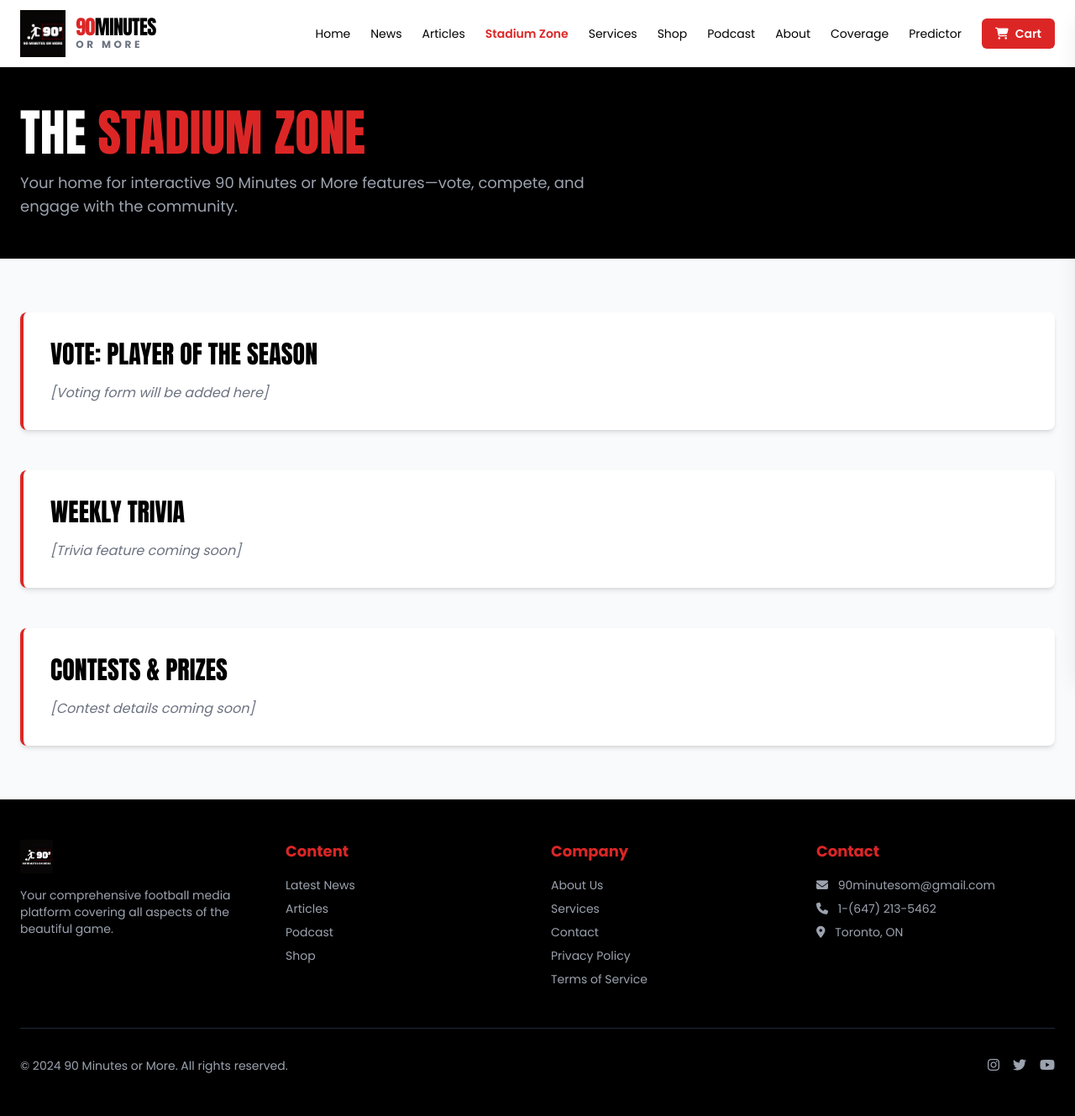
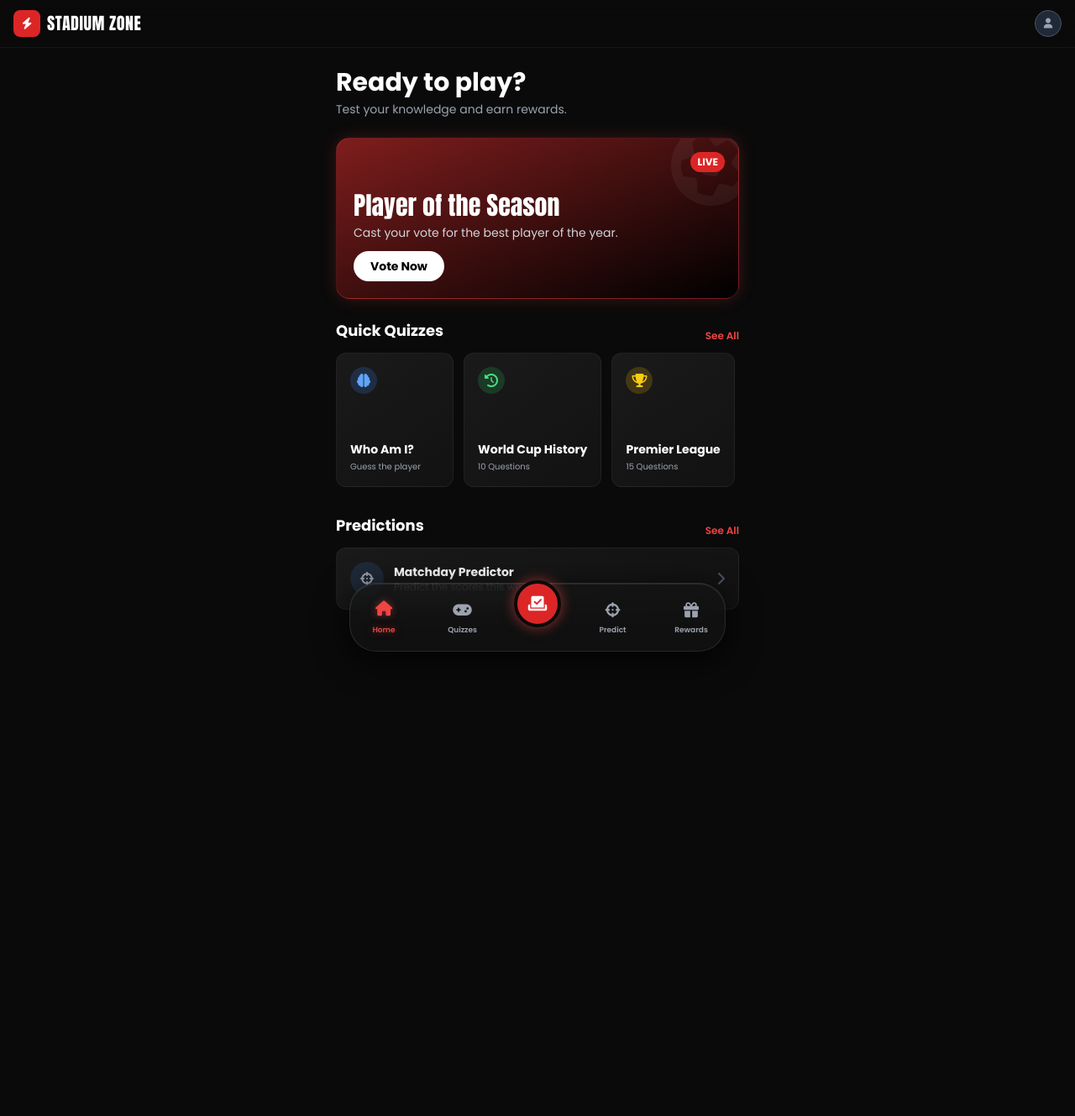
Before and after one commit to AltaAIConsult/90-minutes-site, a website: page stadium-zone/index.html in a window 1280 px wide. Shown: the whole page at 84% size. After the commit the page ends 918 px from the top, so only its background shows below. Drawn offline with nearby package versions, Linux system fonts and the light colour scheme.

Commit message:
Update Stadium Zone layout with app UI

```diff
--- a/stadium-zone/index.html
+++ b/stadium-zone/index.html
@@ -2,172 +2,213 @@
 <html lang="en">
 <head>
     <meta charset="UTF-8">
-    <meta name="viewport" content="width=device-width, initial-scale=1.0">
-    <title>The Stadium Zone | 90 Minutes or More</title>
-    <meta name="description" content="Your home for interactive 90 Minutes or More features—vote, compete, and engage with the community.">
+    <meta name="viewport" content="width=device-width, initial-scale=1.0, maximum-scale=1.0, user-scalable=no">
+    <title>Stadium Zone | 90 Minutes or More</title>
 
     <script src="https://cdn.tailwindcss.com"></script>
     <link href="https://fonts.googleapis.com/css2?family=Anton&family=Poppins:wght@300;400;500;600;700&display=swap" rel="stylesheet">
     <link rel="stylesheet" href="https://cdnjs.cloudflare.com/ajax/libs/font-awesome/6.4.0/css/all.min.css">
+
     <style>
-        body { font-family: 'Poppins', sans-serif; }
+        /* Base App Styles */
+        body {
+            font-family: 'Poppins', sans-serif;
+            background-color: #0a0a0a; /* Deep, pitch black */
+            color: white;
+            overflow-x: hidden;
+            /* Hide default scrollbar for app feel */
+            -ms-overflow-style: none;
+            scrollbar-width: none;
+        }
+        body::-webkit-scrollbar { display: none; }
+
         .font-anton { font-family: 'Anton', sans-serif; }
-        .nav-link { position: relative; }
-        .nav-link::after { content: ''; position: absolute; width: 0; height: 2px; bottom: -2px; left: 0; background-color: #ef4444; transition: width 0.3s ease; }
-        .nav-link:hover::after { width: 100%; }
+
+        /* Hide standard scrollbars on horizontal sliders */
+        .no-scrollbar::-webkit-scrollbar { display: none; }
+        .no-scrollbar { -ms-overflow-style: none; scrollbar-width: none; }
+
+        /* Glassmorphism Dock - The core "iPhone" feel */
+        .glass-dock {
+            background: rgba(20, 20, 20, 0.65);
+            backdrop-filter: blur(16px);
+            -webkit-backdrop-filter: blur(16px);
+            border: 1px solid rgba(255, 255, 255, 0.1);
+            box-shadow: 0 10px 40px rgba(0, 0, 0, 0.8), inset 0 1px 0 rgba(255, 255, 255, 0.1);
+        }
+
+        /* Active tab glow */
+        .dock-item.active {
+            color: #ef4444; /* Brand Red */
+            text-shadow: 0 0 10px rgba(239, 68, 68, 0.5);
+        }
+
+        .dock-item.active i {
+            transform: translateY(-2px);
+            transition: transform 0.3s cubic-bezier(0.175, 0.885, 0.32, 1.275);
+        }
+
+        /* Game Card Styles */
+        .game-card {
+            background: linear-gradient(145deg, #1a1a1a, #121212);
+            border: 1px solid rgba(255, 255, 255, 0.05);
+            transition: transform 0.2s ease, box-shadow 0.2s ease;
+        }
+        .game-card:active {
+            transform: scale(0.97);
+        }
     </style>
 </head>
-<body class="bg-gray-50 text-black">
+<body class="pb-32">
 
-    <!-- Navigation -->
-    <nav class="fixed w-full bg-white shadow-md z-50">
-        <div class="container mx-auto px-6 py-3 flex justify-between items-center">
-            <a href="../index.html" class="flex items-center group">
-                <img src="../images/logo.jpeg" alt="90 Minutes or More" class="h-14 mr-3 group-hover:scale-105 transition duration-300">
-                <div class="hidden sm:block">
-                    <span class="font-anton text-2xl tracking-tight leading-none">
-                        <span class="text-red-600">90</span><span class="text-black">MINUTES</span>
-                    </span>
-                    <span class="block text-xs font-bold tracking-[0.3em] text-gray-500 uppercase -mt-1">Or More</span>
+    <!-- Header (App Style) -->
+    <header class="fixed top-0 w-full z-40 bg-[#0a0a0a]/80 backdrop-blur-md border-b border-white/5 px-4 py-3 flex justify-between items-center">
+        <div class="flex items-center gap-2">
+            <!-- Using a generic icon for the app logo feel -->
+            <div class="w-8 h-8 bg-red-600 rounded-lg flex items-center justify-center">
+                <i class="fas fa-bolt text-white text-sm"></i>
             </div>
-            </a>
-            <div class="hidden md:flex items-center space-x-6">
-                <a href="../index.html" class="nav-link text-sm text-black hover:text-red-600">Home</a>
-                <a href="../news/index.html" class="nav-link text-sm text-black hover:text-red-600">News</a>
-                <a href="../article/index.html" class="nav-link text-sm text-black hover:text-red-600">Articles</a>
-                <a href="index.html" class="nav-link text-sm text-red-600 font-semibold">Stadium Zone</a>
-                <a href="../services/index.html" class="nav-link text-sm text-black hover:text-red-600">Services</a>
-                <a href="../shop/index.html" class="nav-link text-sm text-black hover:text-red-600">Shop</a>
-                <a href="../podcast/index.html" class="nav-link text-sm text-black hover:text-red-600">Podcast</a>
-                <a href="../about/index.html" class="nav-link text-sm text-black hover:text-red-600">About</a>
-                <a href="../official-coverage/index.html" class="nav-link text-sm text-black hover:text-red-600">Coverage</a>
-                <a href="../world-cup-predictor/index.html" class="nav-link text-sm text-black hover:text-red-600">Predictor</a>
+            <span class="font-anton text-xl tracking-wide">STADIUM ZONE</span>
+        </div>
+        <div class="w-8 h-8 rounded-full bg-gray-800 border border-gray-600 flex items-center justify-center">
+            <i class="fas fa-user text-gray-400 text-xs"></i>
+        </div>
+    </header>
 
-                <button onclick="toggleCart()" class="relative bg-red-600 hover:bg-red-700 text-white font-semibold py-2 px-4 rounded-md text-sm transition duration-300 flex items-center">
-                    <i class="fas fa-shopping-cart mr-2"></i>
-                    <span class="hidden lg:inline">Cart</span>
-                    <span id="cart-count" class="absolute -top-2 -right-2 bg-black text-white text-xs rounded-full h-5 w-5 flex items-center justify-center hidden">0</span>
-                </button>
+    <!-- Main Content Area -->
+    <main class="pt-20 px-4 max-w-lg mx-auto">
+
+        <!-- Hero / Greeting -->
+        <div class="mb-6">
+            <h1 class="text-3xl font-bold mb-1">Ready to play?</h1>
+            <p class="text-gray-400 text-sm">Test your knowledge and earn rewards.</p>
         </div>
-            <button id="mobile-menu-button" class="md:hidden text-black focus:outline-none">
-                <svg class="w-6 h-6" fill="none" stroke="currentColor" viewBox="0 0 24 24"><path stroke-linecap="round" stroke-linejoin="round" stroke-width="2" d="M4 6h16M4 12h16M4 18h16"></path></svg>
-            </button>
+
+        <!-- Featured / Hero Card -->
+        <div class="relative w-full h-48 rounded-2xl overflow-hidden mb-6 bg-gradient-to-br from-red-900 to-black border border-red-500/30 p-5 flex flex-col justify-end shadow-[0_0_20px_rgba(239,68,68,0.2)]">
+            <div class="absolute top-4 right-4 bg-red-600 text-xs font-bold px-2 py-1 rounded-full z-10">LIVE</div>
+            <!-- Decorative background element -->
+            <i class="fas fa-futbol absolute -right-4 -top-4 text-8xl text-white/5 rotate-12"></i>
+
+            <h2 class="font-anton text-3xl mb-1 relative z-10">Player of the Season</h2>
+            <p class="text-sm text-gray-300 mb-3 relative z-10">Cast your vote for the best player of the year.</p>
+            <button class="bg-white text-black font-bold py-2 px-5 rounded-full w-max text-sm relative z-10 hover:bg-gray-200 transition">Vote Now</button>
         </div>
-        <div id="mobile-menu" class="hidden md:hidden bg-white w-full px-6 pb-4">
-            <a href="../index.html" class="block text-black hover:text-red-600 py-2">Home</a>
-            <a href="../news/index.html" class="block text-black hover:text-red-600 py-2">News</a>
-            <a href="../article/index.html" class="block text-black hover:text-red-600 py-2">Articles</a>
-            <a href="index.html" class="block text-red-600 font-semibold py-2">Stadium Zone</a>
-            <a href="../services/index.html" class="block text-black hover:text-red-600 py-2">Services</a>
-            <a href="../shop/index.html" class="block text-black hover:text-red-600 py-2">Shop</a>
-            <a href="../podcast/index.html" class="block text-black hover:text-red-600 py-2">Podcast</a>
-            <a href="../about/index.html" class="block text-black hover:text-red-600 py-2">About</a>
-            <a href="../official-coverage/index.html" class="block text-black hover:text-red-600 py-2">Coverage</a>
-            <a href="../world-cup-predictor/index.html" class="block text-black hover:text-red-600 py-2">Predictor</a>
+
+        <!-- Section: Quizzes -->
+        <div class="mb-6">
+            <div class="flex justify-between items-end mb-3">
+                <h2 class="text-lg font-bold">Quick Quizzes</h2>
+                <a href="#" class="text-xs text-red-500 font-semibold">See All</a>
             </div>
-    </nav>
 
-    <!-- Header -->
-    <section class="pt-32 pb-12 bg-black text-white">
-        <div class="container mx-auto px-6">
-            <h1 class="font-anton text-5xl md:text-6xl uppercase mb-4">The <span class="text-red-600">Stadium Zone</span></h1>
-            <p class="text-gray-400 text-lg max-w-2xl">Your home for interactive 90 Minutes or More features—vote, compete, and engage with the community.</p>
-        </div>
-    </section>
-
-    <!-- Stadium Zone Content -->
-    <main>
-        <div class="container mx-auto px-6 py-16 space-y-12">
-
-            <!-- Voting -->
-            <section id="voting-section" class="bg-white rounded-lg shadow-md p-8 border-l-4 border-red-600">
-                <h2 class="font-anton text-3xl uppercase mb-4">Vote: Player of the Season</h2>
-                <p class="text-gray-500 italic">[Voting form will be added here]</p>
-            </section>
-
-            <!-- Trivia -->
-            <section id="trivia-section" class="bg-white rounded-lg shadow-md p-8 border-l-4 border-red-600">
-                <h2 class="font-anton text-3xl uppercase mb-4">Weekly Trivia</h2>
-                <p class="text-gray-500 italic">[Trivia feature coming soon]</p>
-            </section>
-
-            <!-- Contests -->
-            <section id="contests-section" class="bg-white rounded-lg shadow-md p-8 border-l-4 border-red-600">
-                <h2 class="font-anton text-3xl uppercase mb-4">Contests &amp; Prizes</h2>
-                <p class="text-gray-500 italic">[Contest details coming soon]</p>
-            </section>
-
-        </div>
-    </main>
-
-    <!-- FOOTER -->
-    <footer class="bg-black text-white py-12">
-        <div class="container mx-auto px-6">
-            <div class="grid grid-cols-1 md:grid-cols-4 gap-8">
-                <div>
-                    <img src="../images/logo.jpeg" alt="90 Minutes or More" class="h-10 mb-4">
-                    <p class="text-gray-400 text-sm">Your comprehensive football media platform covering all aspects of the beautiful game.</p>
+            <!-- Horizontal Slider Container -->
+            <div class="flex gap-3 overflow-x-auto no-scrollbar snap-x pb-2">
+                <!-- Quiz Card 1 -->
+                <div class="game-card min-w-[140px] h-40 rounded-xl p-4 snap-start flex flex-col justify-between">
+                    <div class="w-8 h-8 rounded-full bg-blue-500/20 flex items-center justify-center">
+                        <i class="fas fa-brain text-blue-400"></i>
                     </div>
                     <div>
-                    <h4 class="text-lg font-bold mb-4 text-red-600">Content</h4>
-                    <ul class="space-y-2 text-gray-400 text-sm">
-                        <li><a href="../news/index.html" class="hover:text-white">Latest News</a></li>
-                        <li><a href="../article/index.html" class="hover:text-white">Articles</a></li>
-                        <li><a href="../podcast/index.html" class="hover:text-white">Podcast</a></li>
-                        <li><a href="../shop/index.html" class="hover:text-white">Shop</a></li>
-                    </ul>
+                        <h3 class="font-bold text-sm leading-tight mb-1">Who Am I?</h3>
+                        <p class="text-[10px] text-gray-400">Guess the player</p>
+                    </div>
+                </div>
+
+                <!-- Quiz Card 2 -->
+                <div class="game-card min-w-[140px] h-40 rounded-xl p-4 snap-start flex flex-col justify-between">
+                    <div class="w-8 h-8 rounded-full bg-green-500/20 flex items-center justify-center">
+                        <i class="fas fa-history text-green-400"></i>
                     </div>
                     <div>
-                    <h4 class="text-lg font-bold mb-4 text-red-600">Company</h4>
-                    <ul class="space-y-2 text-gray-400 text-sm">
-                        <li><a href="../about/index.html" class="hover:text-white">About Us</a></li>
-                        <li><a href="../services/index.html" class="hover:text-white">Services</a></li>
-                        <li><a href="../contact/index.html" class="hover:text-white">Contact</a></li>
-                        <li><a href="../privacy/index.html" class="hover:text-white">Privacy Policy</a></li>
-                        <li><a href="../terms/index.html" class="hover:text-white">Terms of Service</a></li>
-                    </ul>
+                        <h3 class="font-bold text-sm leading-tight mb-1">World Cup History</h3>
+                        <p class="text-[10px] text-gray-400">10 Questions</p>
+                    </div>
+                </div>
+
+                <!-- Quiz Card 3 -->
+                <div class="game-card min-w-[140px] h-40 rounded-xl p-4 snap-start flex flex-col justify-between">
+                    <div class="w-8 h-8 rounded-full bg-yellow-500/20 flex items-center justify-center">
+                        <i class="fas fa-trophy text-yellow-400"></i>
                     </div>
                     <div>
-                    <h4 class="text-lg font-bold mb-4 text-red-600">Contact</h4>
-                    <ul class="space-y-2 text-gray-400 text-sm">
-                        <li><i class="fas fa-envelope mr-2"></i> 90minutesom@gmail.com</li>
-                        <li><i class="fas fa-phone mr-2"></i> 1-(647) 213-5462</li>
-                        <li><i class="fas fa-map-marker-alt mr-2"></i> Toronto, ON</li>
-                    </ul>
-                </div>
-            </div>
-            <div class="border-t border-gray-800 mt-12 pt-8 flex flex-col md:flex-row justify-between items-center">
-                <p class="text-gray-400 text-sm">&copy; 2024 90 Minutes or More. All rights reserved.</p>
-                <div class="flex space-x-4 mt-4 md:mt-0">
-                    <a href="#" class="text-gray-400 hover:text-white"><i class="fab fa-instagram"></i></a>
-                    <a href="#" class="text-gray-400 hover:text-white"><i class="fab fa-twitter"></i></a>
-                    <a href="#" class="text-gray-400 hover:text-white"><i class="fab fa-youtube"></i></a>
+                        <h3 class="font-bold text-sm leading-tight mb-1">Premier League</h3>
+                        <p class="text-[10px] text-gray-400">15 Questions</p>
                     </div>
                 </div>
             </div>
-    </footer>
+        </div>
 
-    <!-- Cart Sidebar -->
-    <div id="cart-sidebar" class="fixed top-0 right-0 h-full w-full max-w-sm bg-white shadow-xl z-[60] p-6 flex flex-col translate-x-full transition-transform duration-300">
-        <div class="flex justify-between items-center mb-6">
-            <h2 class="text-2xl font-bold">Your Cart</h2>
-            <button onclick="toggleCart()" class="text-2xl text-gray-500 hover:text-gray-800">&times;</button>
+        <!-- Section: Predictions -->
+        <div class="mb-6">
+            <div class="flex justify-between items-end mb-3">
+                <h2 class="text-lg font-bold">Predictions</h2>
+                <a href="#" class="text-xs text-red-500 font-semibold">See All</a>
             </div>
-        <div id="cart-items" class="flex-grow overflow-y-auto">
-            <p class="text-gray-500">Your cart is empty.</p>
+
+            <div class="game-card w-full rounded-xl p-4 flex items-center justify-between">
+                <div class="flex items-center gap-3">
+                    <div class="w-10 h-10 rounded-full bg-gray-800 flex items-center justify-center">
+                        <i class="fas fa-crosshairs text-gray-400"></i>
                     </div>
-        <div class="border-t pt-4 mt-4">
-            <div class="flex justify-between font-bold text-lg mb-4">
-                <span>Total:</span>
-                <span id="cart-total">$0.00</span>
+                    <div>
+                        <h3 class="font-bold text-sm">Matchday Predictor</h3>
+                        <p class="text-xs text-gray-400">Predict the scores this weekend</p>
                     </div>
-            <button id="sidebar-checkout-button" onclick="handleCheckout()" class="w-full bg-red-600 hover:bg-red-700 text-white font-bold py-3 px-4 rounded-md transition duration-300">
-                Proceed to Checkout
-            </button>
+                </div>
+                <i class="fas fa-chevron-right text-gray-600"></i>
             </div>
         </div>
 
-    <!-- Main JavaScript - shared nav, mobile menu and cart -->
-    <script src="../main.js"></script>
+        <!-- Spacer for bottom dock -->
+        <div class="h-10"></div>
+    </main>
+
+    <!-- The Glass Navigation Dock -->
+    <nav class="fixed bottom-6 left-1/2 transform -translate-x-1/2 w-[90%] max-w-md glass-dock rounded-[2rem] px-2 py-3 flex justify-between items-center z-50">
+
+        <a href="#" class="dock-item active flex flex-col items-center justify-center w-16 text-gray-400">
+            <i class="fas fa-home text-lg mb-1"></i>
+            <span class="text-[9px] font-semibold">Home</span>
+        </a>
+
+        <a href="#" class="dock-item flex flex-col items-center justify-center w-16 text-gray-400">
+            <i class="fas fa-gamepad text-lg mb-1"></i>
+            <span class="text-[9px] font-semibold">Quizzes</span>
+        </a>
+
+        <!-- Center Accent Button -->
+        <a href="#" class="flex items-center justify-center w-14 h-14 bg-red-600 rounded-full text-white shadow-[0_0_15px_rgba(239,68,68,0.6)] transform -translate-y-4 border-4 border-[#0a0a0a]">
+            <i class="fas fa-check-to-slot text-xl"></i>
+        </a>
+
+        <a href="#" class="dock-item flex flex-col items-center justify-center w-16 text-gray-400">
+            <i class="fas fa-crosshairs text-lg mb-1"></i>
+            <span class="text-[9px] font-semibold">Predict</span>
+        </a>
+
+        <a href="#" class="dock-item flex flex-col items-center justify-center w-16 text-gray-400">
+            <i class="fas fa-gift text-lg mb-1"></i>
+            <span class="text-[9px] font-semibold">Rewards</span>
+        </a>
+
+    </nav>
+
+    <!-- Simple script to handle active states on the dock for demo purposes -->
+    <script>
+        const dockItems = document.querySelectorAll('.dock-item');
+
+        dockItems.forEach(item => {
+            item.addEventListener('click', (e) => {
+                e.preventDefault(); // Prevent jump for demo
+
+                // Remove active class from all
+                dockItems.forEach(i => i.classList.remove('active'));
+
+                // Add active to clicked
+                item.classList.add('active');
+            });
+        });
+    </script>
 </body>
 </html>
```
Lines whose indentation alone changed are shown as unchanged.
